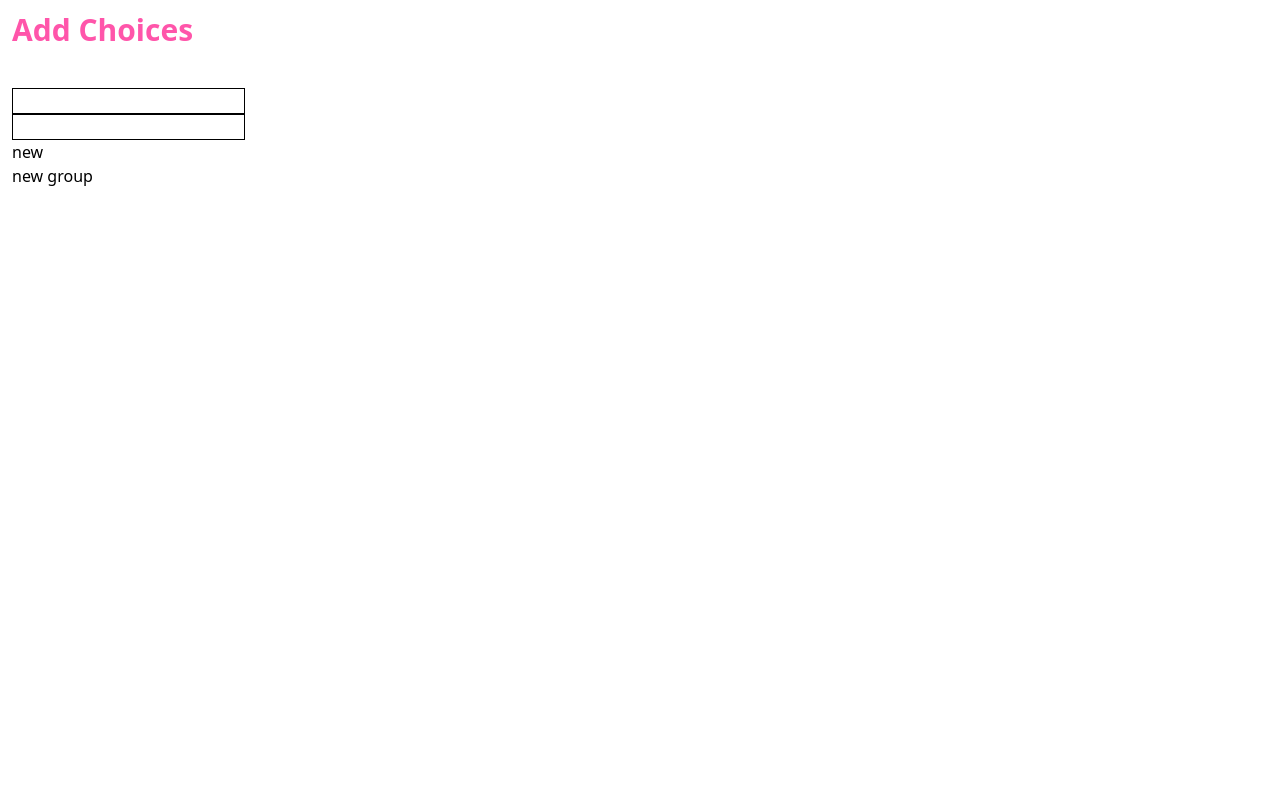
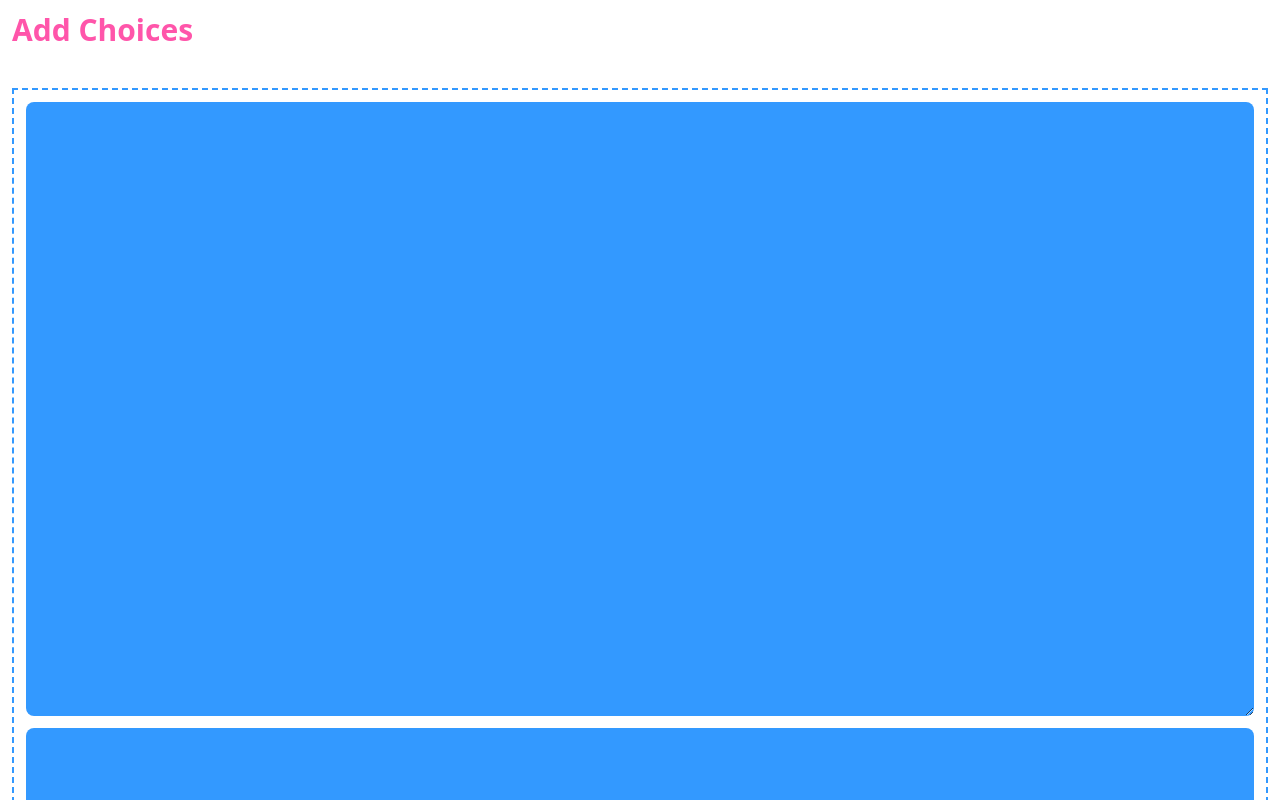
Before and after one commit to N-eeraj/mystery-choice, a Vue app: page /create in a window 1280 px wide. Shown: the top 800 px of the page. Built offline with nearby package versions, Linux system fonts and the light colour scheme.

Commit message:
Style update

```diff
--- a/src/components/Remove.vue
+++ b/src/components/Remove.vue
@@ -8,6 +8,7 @@ const handleRemove = () => emit('remove')
 
 <template>
     <button
+        class="aspect-square font-black rounded-full"
         @click="handleRemove">
         &cross;
     </button>
--- a/src/components/choice/choiceGroup/index.vue
+++ b/src/components/choice/choiceGroup/index.vue
@@ -17,12 +17,17 @@ const props = defineProps({
         type: Boolean,
         required: false,
         default: false
-    }
+    },
+    theme: {
+        type: String,
+        required: true
+    },
 })
 
 const emit = defineEmits([
     'add-choice',
     'remove-choice',
+    'remove-choice-group',
     'update-choice'
 ])
 
@@ -33,14 +38,19 @@ const addChoice = () => emit('add-choice')
 
 const removeChoice = index => emit('remove-choice', index)
 
+const removeChoiceGroup = () => emit('remove-choice-group')
+
 const updateChoice = (index, value) => emit('update-choice', {index, value})
 </script>
 
 <template>
-    <div>
+    <div
+        class="relative flex flex-col gap-y-3 p-3 border-2 border-dashed odd:border-blue even:border-pink"
+        :class="{'pt-10': canRemoveGroup}">
         <Choice
             v-for="({id, text}, index) in choices"
             :text="text"
+            :theme="theme"
             :can-remove="canRemoveChoice"
             :key="id"
             @update-choice="value => updateChoice(index, value)"
@@ -52,6 +62,7 @@ const updateChoice = (index, value) => emit('update-choice', {index, value})
 
         <Remove
             v-if="canRemoveGroup"
-            @remove="removeChoice" />
+            class="w-6 absolute top-2 right-2 bg-[#D00] text-white"
+            @remove="removeChoiceGroup" />
     </div>
 </template>
--- a/src/components/choice/index.vue
+++ b/src/components/choice/index.vue
@@ -6,6 +6,10 @@ const props = defineProps({
         type: String,
         required: false,
         default: null
+    },
+    theme: {
+        type: String,
+        required: true
     },
     readOnly: {
         type: Boolean,
@@ -30,18 +34,23 @@ const removeChoice = () => emit('remove-choice')
 </script>
 
 <template>
-    <div>
-        <span v-if="readOnly">
+    <div
+        class="relative grid place-items-center w-full aspect-[2] rounded-lg"
+        :class="theme">
+        <span
+            v-if="readOnly"
+            class="text-white">
             {{ text }}
         </span>
-        <input
+        <textarea
             v-else
             type="text"
-            class="border border-black"
-            @change="updateChoiceText">
+            class="w-full h-full p-3 bg-transparent text-white outline-none"
+            @change="updateChoiceText" />
 
         <Remove
             v-if="canRemove"
+            class="w-6 absolute top-1 right-1 bg-[#0007] text-white"
             @remove="removeChoice" />
     </div>
 </template>
--- a/src/pages/create.vue
+++ b/src/pages/create.vue
@@ -32,11 +32,13 @@ const addNewChoiceGroup = () => {
 
 const addChoice = index => choiceGroups[index].choices.push(getNewChoice())
 
-const removeChoice = (index, choiceIndex) => {
-    choiceGroups[index].choices.splice(choiceIndex, 1)
-}
+const removeChoice = (index, choiceIndex) => choiceGroups[index].choices.splice(choiceIndex, 1)
+
+const removeChoiceGroup = index => choiceGroups.splice(index, 1)
 
 const updateChoice = (index, {index: choiceIndex, value}) => choiceGroups[index][choiceIndex] = value
+
+const getColor = index => index % 2 ? 'bg-pink' : 'bg-blue'
 
 onMounted(() => {
     addNewChoiceGroup()
@@ -54,10 +56,12 @@ onMounted(() => {
                 v-for="({id, choices}, index) in choiceGroups"
                 :choices="choices"
                 :can-remove-group="canRemoveGroup"
+                :theme="getColor(index)"
                 :key="id"
                 class="mt-5"
                 @add-choice="addChoice(index)"
                 @remove-choice="choiceIndex => removeChoice(index, choiceIndex)"
+                @remove-choice-group="removeChoiceGroup(index)"
                 @update-choice="value => updateChoice(index, value)" />
 
             <NewChoiceGroup
```
